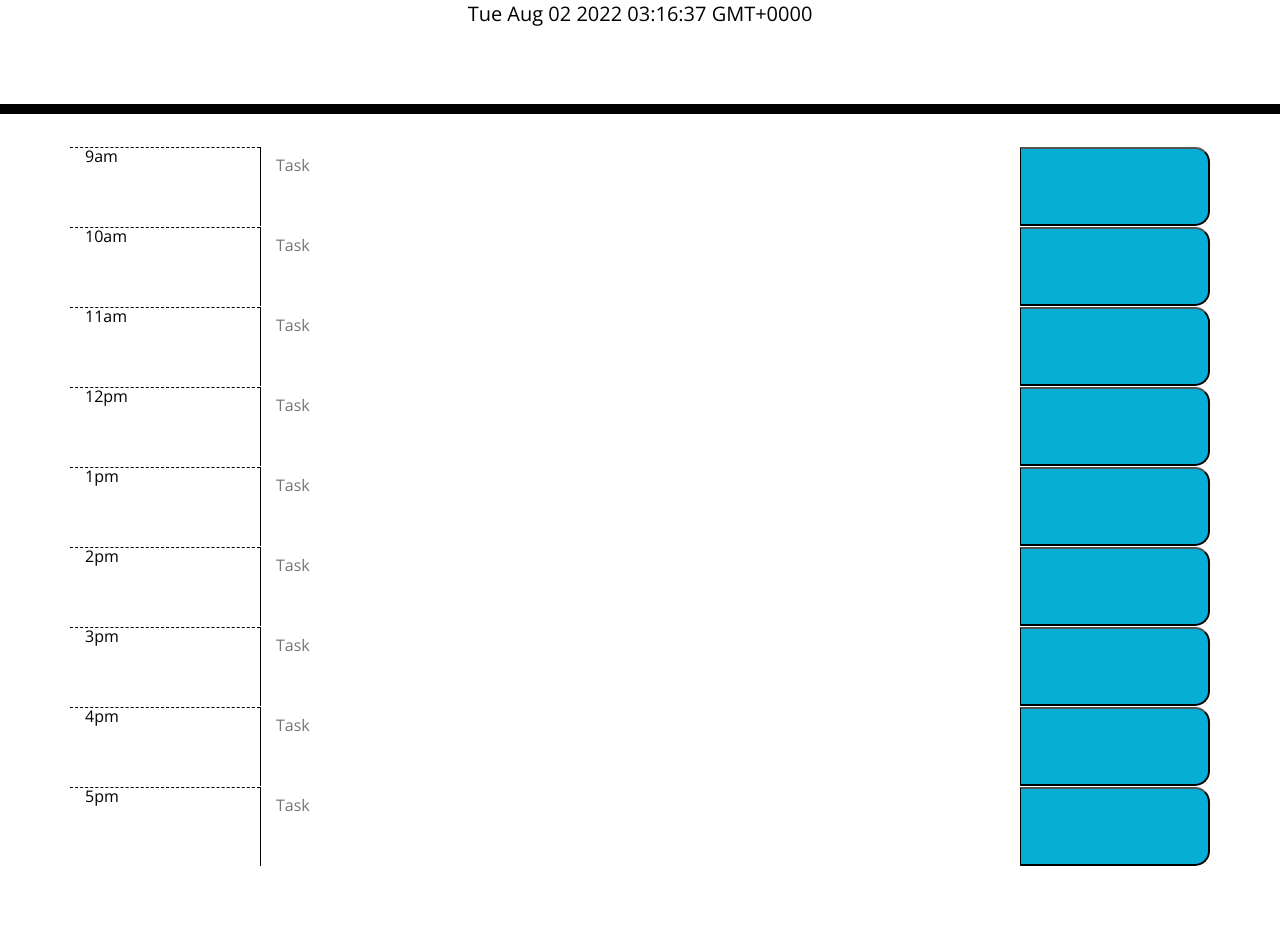
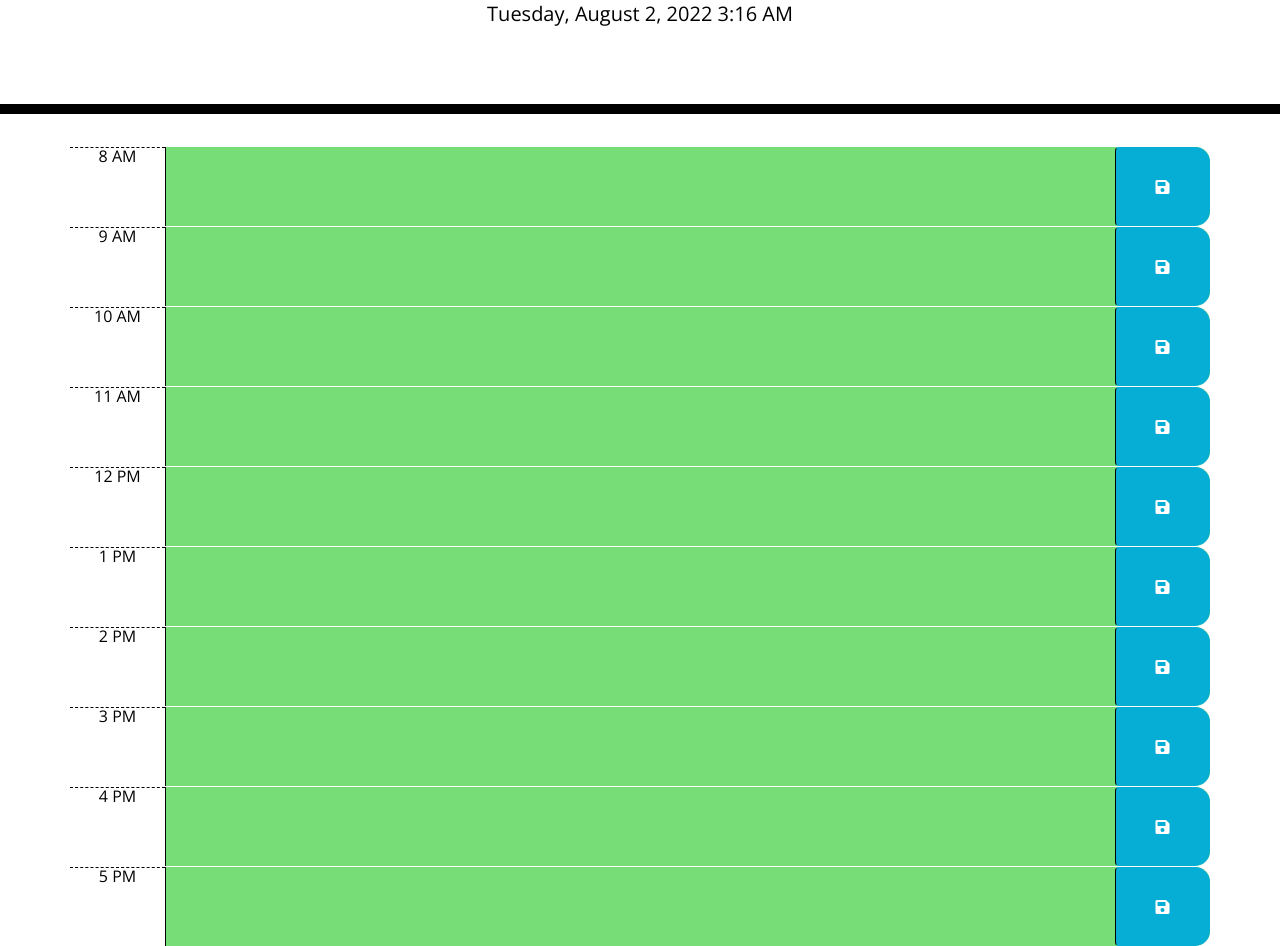
Before and after one commit to chrisimata21/work-day-calendar, a plain HTML site: page index.html in a window 1280 px wide. Shown: the part 190-1136 px from the top of the page. Before the commit the page ends 1056 px from the top, so only its background shows below. Drawn offline with nearby package versions, Linux system fonts and the light colour scheme.

Commit message:
implemented local storage and add/remove styles based on time

```diff
--- /dev/null
+++ b/assets/script.js
@@ -0,0 +1,50 @@
+// displays current time
+function showTime() {
+    currentDay.innerText = moment().format('LLLL');
+}
+setInterval(showTime, 1000);
+
+// saves to local storage
+$(document).ready(function () {
+    $(".saveBtn").on("click", function () {
+        let text = $(this).siblings(".description").val();
+        let time = $(this).parent().attr("id");
+
+        localStorage.setItem(time, text);
+    })
+
+
+    function timeKeep() {
+        let currentTime = moment().hour();
+
+        $(".time-block").each(function () {
+            let blockTime = parseInt($(this).attr("id").split("hour")[1]);
+
+            if (blockTime < currentTime) {
+                $(this).removeClass("future");
+                $(this).removeClass("present");
+                $(this).addClass("past");
+            } else if (blockTime === currentTime) {
+                $(this).removeClass("past");
+                $(this).removeClass("future");
+                $(this).addClass("present");
+            } else {
+                $(this).removeClass("present");
+                $(this).removeClass("past");
+                $(this).addClass("future");
+            }
+        })
+    }
+    $("#hour8 .description").val(localStorage.getItem("hour8"));
+    $("#hour9 .description").val(localStorage.getItem("hour9"));
+    $("#hour10 .description").val(localStorage.getItem("hour10"));
+    $("#hour11 .description").val(localStorage.getItem("hour11"));
+    $("#hour12 .description").val(localStorage.getItem("hour12"));
+    $("#hour13 .description").val(localStorage.getItem("hour13"));
+    $("#hour14 .description").val(localStorage.getItem("hour14"));
+    $("#hour15 .description").val(localStorage.getItem("hour15"));
+    $("#hour16 .description").val(localStorage.getItem("hour16"));
+    $("#hour17 .description").val(localStorage.getItem("hour17"));
+
+timeKeep();
+})
--- a/index.html
+++ b/index.html
@@ -30,69 +30,59 @@
     </header>
     <div class="container">
       <!-- Timeblocks go here -->
-      <div class="row">
-        <div class="col-2 hour">9am</div>
-        <textarea id="9" class="col-8" placeholder="Task"></textarea>
-        <button class="col-2 saveBtn"></button>
+      <div id="hour8" class="row time-block">
+        <div class="col-md-1 hour">8 AM</div>
+        <textarea class="col-md-10 description"></textarea>
+        <button class="btn saveBtn col-md-1"><i class="fas fa-save"></i></button>
       </div>
-      <div class="row">
-        <div class="col-2 hour">10am</div>
-        <textarea id="10" class="col-8" placeholder="Task"></textarea>
-        <button class="col-2 saveBtn"></button>
+      <div id="hour9" class="row time-block">
+        <div class="col-md-1 hour">9 AM</div>
+        <textarea class="col-md-10 description"></textarea>
+        <button class="btn saveBtn col-md-1"><i class="fas fa-save"></i></button>
       </div>
-      <div class="row">
-        <div class="col-2 hour">11am</div>
-        <textarea id="11" class="col-8" placeholder="Task"></textarea>
-        <button class="col-2 saveBtn"></button>
+      <div id="hour10" class="row time-block">
+        <div class="col-md-1 hour">10 AM</div>
+        <textarea class="col-md-10 description"></textarea>
+        <button class="btn saveBtn col-md-1"><i class="fas fa-save"></i></button>
       </div>
-      <div class="row">
-        <div class="col-2 hour">12pm</div>
-        <textarea id="12" class="col-8" placeholder="Task"></textarea>
-        <button class="col-2 saveBtn"></button>
+      <div id="hour10=1" class="row time-block">
+        <div class="col-md-1 hour">11 AM</div>
+        <textarea class="col-md-10 description"></textarea>
+        <button class="btn saveBtn col-md-1"><i class="fas fa-save"></i></button>
       </div>
-      <div class="row">
-        <div class="col-2 hour">1pm</div>
-        <textarea id="13" class="col-8" placeholder="Task"></textarea>
-        <button class="col-2 saveBtn"></button>
+      <div id="hour12" class="row time-block">
+        <div class="col-md-1 hour">12 PM</div>
+        <textarea class="col-md-10 description"></textarea>
+        <button class="btn saveBtn col-md-1"><i class="fas fa-save"></i></button>
       </div>
-      <div class="row">
-        <div class="col-2 hour">2pm</div>
-        <textarea id="14" class="col-8" placeholder="Task"></textarea>
-        <button class="col-2 saveBtn"></button>
+      <div id="hour13" class="row time-block">
+        <div class="col-md-1 hour">1 PM</div>
+        <textarea class="col-md-10 description"></textarea>
+        <button class="btn saveBtn col-md-1"><i class="fas fa-save"></i></button>
       </div>
-      <div class="row">
-        <div class="col-2 hour">3pm</div>
-        <textarea id="15" class="col-8" placeholder="Task"></textarea>
-        <button class="col-2 saveBtn"></button>
+      <div id="hour14" class="row time-block">
+        <div class="col-md-1 hour">2 PM</div>
+        <textarea class="col-md-10 description"></textarea>
+        <button class="btn saveBtn col-md-1"><i class="fas fa-save"></i></button>
       </div>
-      <div class="row">
-        <div class="col-2 hour">4pm</div>
-        <textarea id="16" class="col-8" placeholder="Task"></textarea>
-        <button class="col-2 saveBtn"></button>
+      <div id="hour15" class="row time-block">
+        <div class="col-md-1 hour">3 PM</div>
+        <textarea class="col-md-10 description"></textarea>
+        <button class="btn saveBtn col-md-1"><i class="fas fa-save"></i></button>
       </div>
-      <div class="row">
-        <div class="col-2 hour">5pm</div>
-        <textarea id="17" class="col-8" placeholder="Task"></textarea>
-        <button class="col-2 saveBtn"></button>
+      <div id="hour16" class="row time-block">
+        <div class="col-md-1 hour">4 PM</div>
+        <textarea class="col-md-10 description"></textarea>
+        <button class="btn saveBtn col-md-1"><i class="fas fa-save"></i></button>
+      </div>
+      <div id="hour17" class="row time-block">
+        <div class="col-md-1 hour">5 PM</div>
+        <textarea class="col-md-10 description"></textarea>
+        <button class="btn saveBtn col-md-1"><i class="fas fa-save"></i></button>
       </div>
     </div>
-
     <script src="https://code.jquery.com/jquery-3.4.1.min.js"></script>
     <script src="https://cdnjs.cloudflare.com/ajax/libs/moment.js/2.24.0/moment.min.js"></script>
-    <script>
-      // function to show time on page
-      function showTime() {
-        let currentTime = document.getElementById("currentDay");
-        currentTime.innerText =  moment();
-      }
-      setInterval(showTime, 1000);
-
-      const timeDivs = document.getElementById("container");
-      const times = ["9am","10am", "11am", "12pm", "1pm", "2pm", "3pm", "4pm", "5pm"];
-
-
-
-
-    </script>
+    <script src="./assets/script.js"></script>
   </body>
 </html>
```
